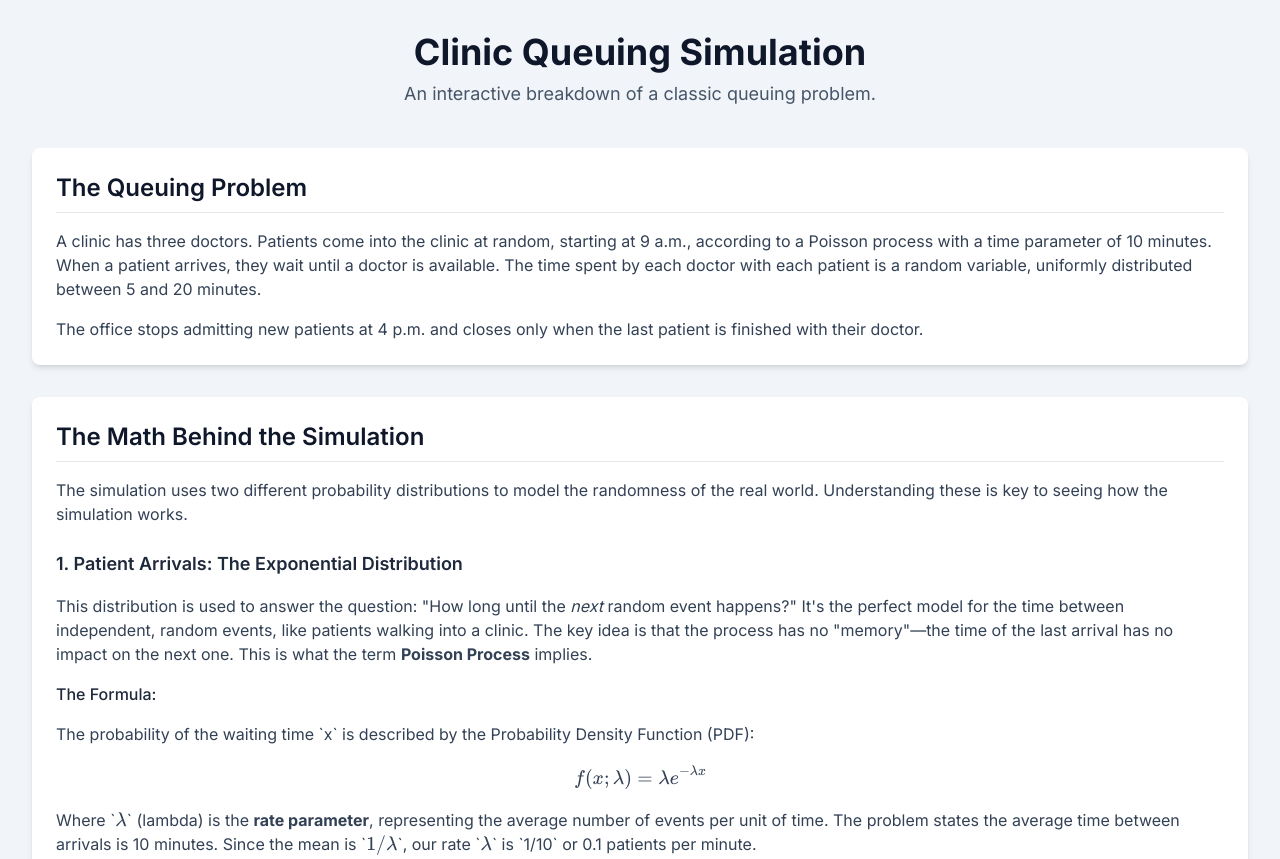
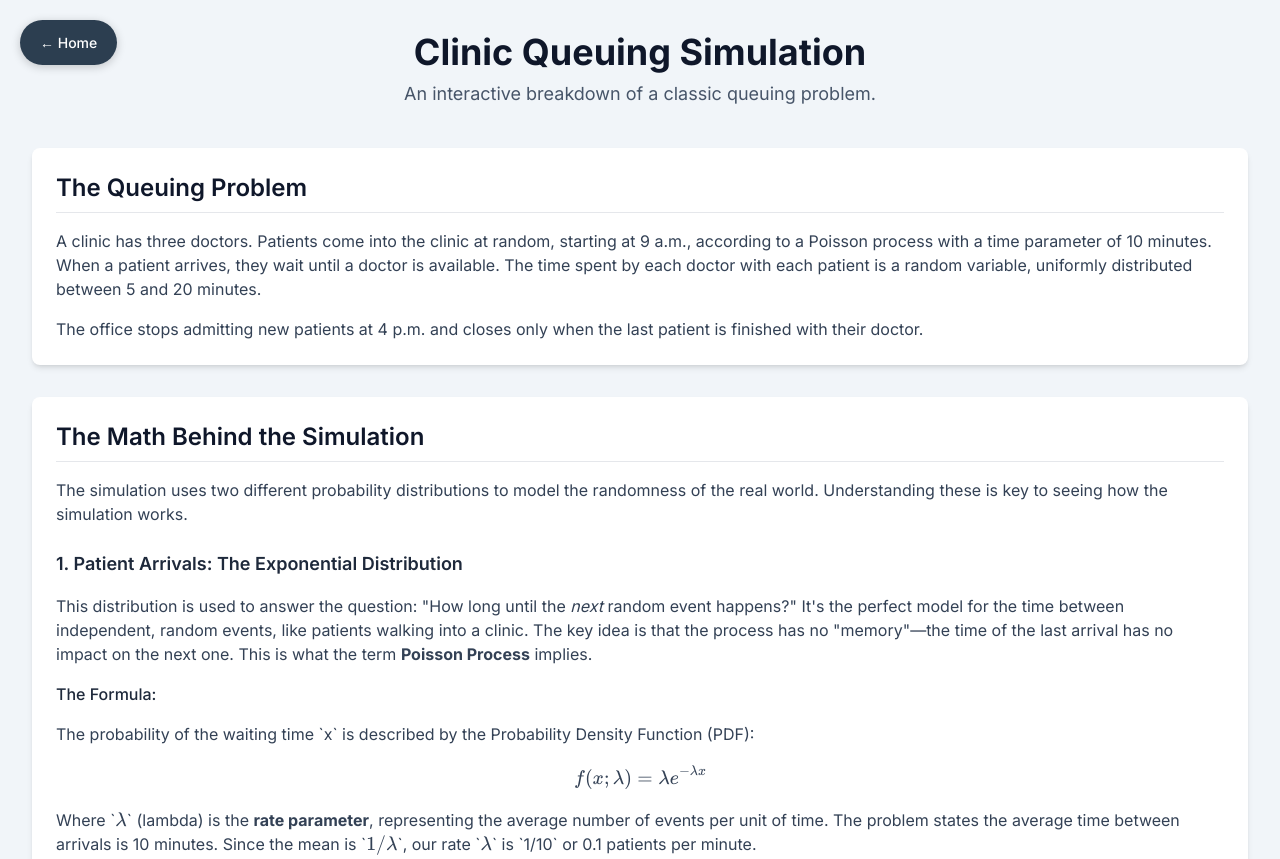
Before and after one commit to saurabh2086/saurabh2086.github.io, a plain HTML site: page ch1_question9.html in a window 1280 px wide. Shown: the top 859 px of the page. Drawn offline with nearby package versions, Linux system fonts and the light colour scheme.

Commit message:
added home button

```diff
--- a/ch1_question9.html
+++ b/ch1_question9.html
@@ -61,9 +61,38 @@
         .log-service { border-color: #22c55e; background-color: rgba(34, 197, 94, 0.05); } /* green */
         .log-end { border-color: #ef4444; background-color: rgba(239, 68, 68, 0.05); } /* red */
 
+        .home-button {
+            position: fixed;
+            top: 20px;
+            left: 20px;
+            background: #2c3e50;
+            color: white;
+            border: none;
+            padding: 12px 20px;
+            border-radius: 25px;
+            font-size: 14px;
+            font-weight: 500;
+            cursor: pointer;
+            text-decoration: none;
+            display: inline-flex;
+            align-items: center;
+            gap: 8px;
+            box-shadow: 0 2px 10px rgba(0,0,0,0.2);
+            transition: all 0.3s ease;
+            z-index: 1000;
+        }
+        .home-button:hover {
+            background: #34495e;
+            transform: translateY(-2px);
+            box-shadow: 0 4px 15px rgba(0,0,0,0.3);
+        }
     </style>
 </head>
 <body class="bg-slate-100 text-slate-800">
+
+    <a href="index.html" class="home-button">
+        ← Home
+    </a>
 
     <div class="container mx-auto p-4 md:p-8">
         <header class="text-center mb-10">
```
